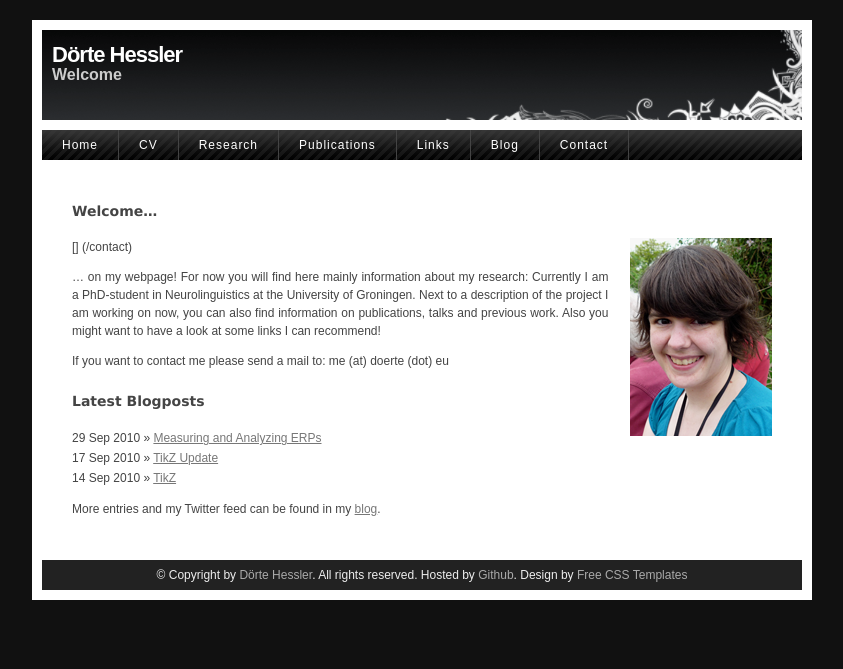
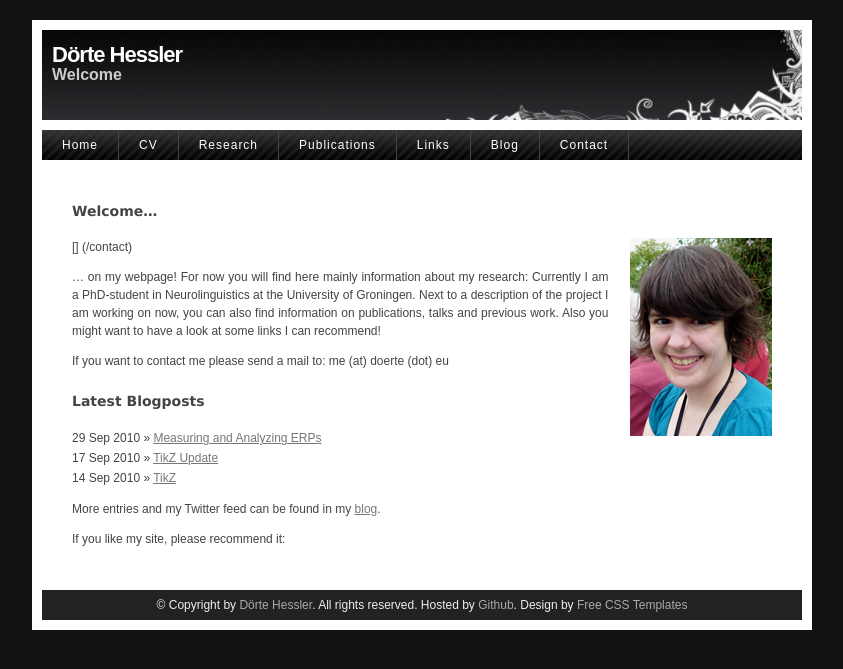
Before and after one commit to doerte/doerte.github.com, a Jekyll site: the page built from index.md, in a window 1280 px wide. Shown: the top 669 px of the page, without its empty margins (218-1061 px from the left). Built offline with Jekyll 4.4.1, drawn with Linux system fonts in a browser that asks for light colours; comment, search, counter and statistics services are not loaded.

```diff
--- a/_layouts/base.html
+++ b/_layouts/base.html
@@ -20,6 +20,7 @@
 
 </script>
 <meta name="google-site-verification" content="T_wVav2erc_rfn_NsWPOZpF72NKNkr3JQlwXrPcXo-w" />
+<script type="text/javascript" src="https://apis.google.com/js/plusone.js"></script>
 </head>
 <body>
 
--- a/index.md
+++ b/index.md
@@ -25,3 +25,5 @@ If you want to contact me please send a mail to: me (at) doerte (dot) eu
 {% endfor %}
 
 More entries and my Twitter feed can be found in my [blog](/Blog).
+
+If you like my site, please recommend it: <g:plusone></g:plusone>
```
